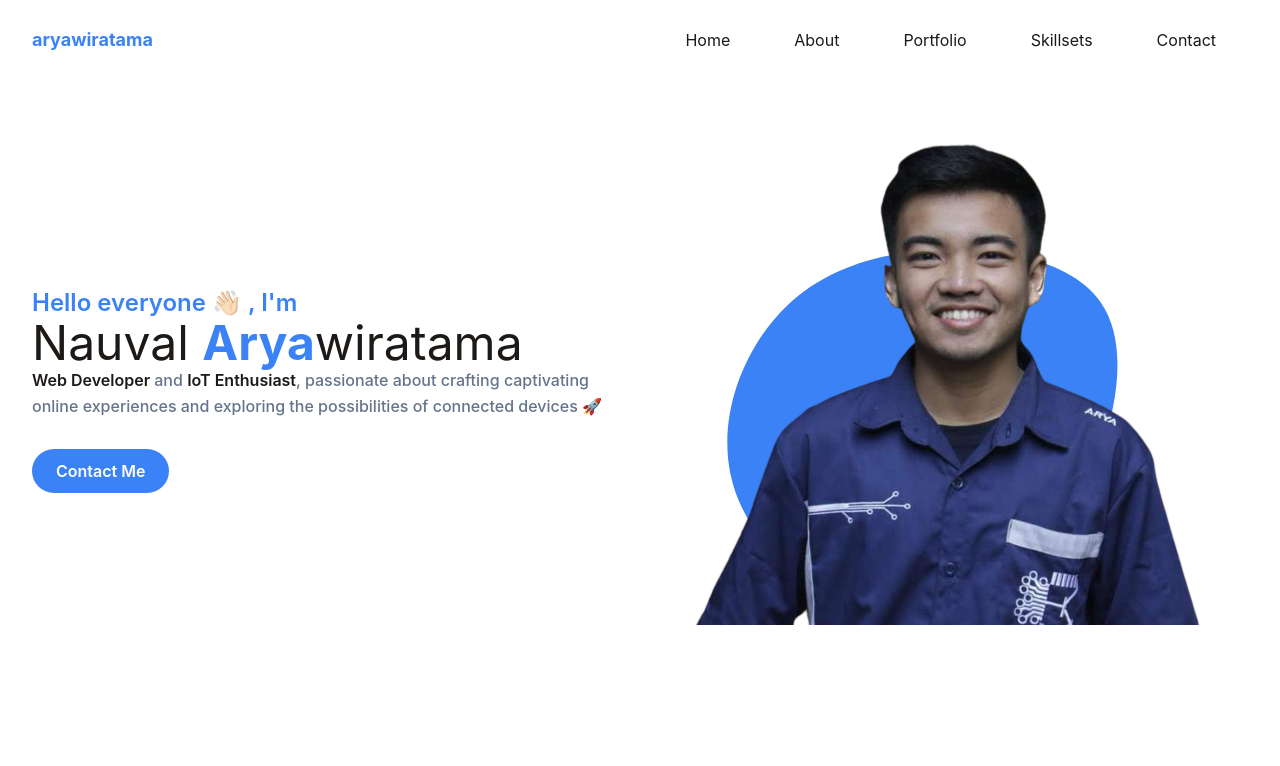
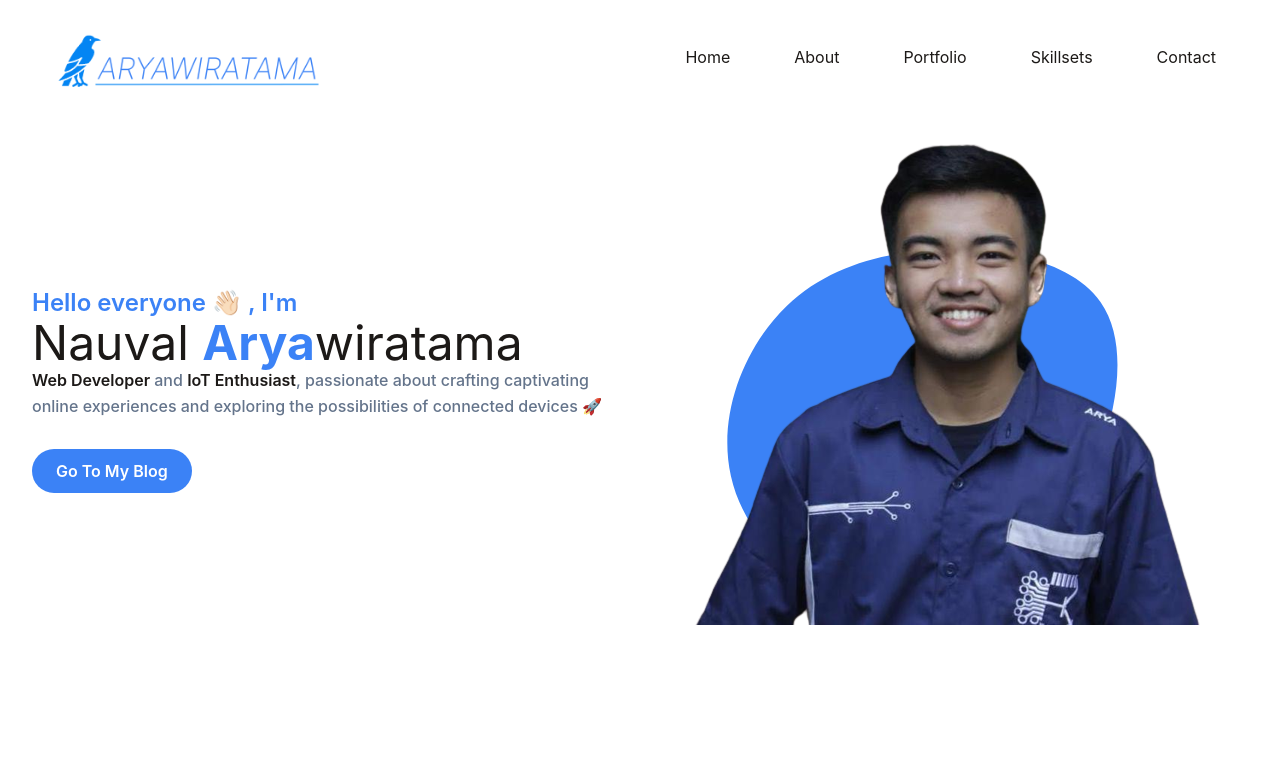
Before and after one commit to aryawiratama18/my-portfolio, a website: page index.html in a window 1280 px wide. Shown: the top 766 px of the page. Drawn offline with Linux system fonts and the light colour scheme.

Commit message:
Add blog redirect & favicon

```diff
--- a/index.html
+++ b/index.html
@@ -5,6 +5,7 @@
     <meta name="viewport" content="width=device-width, initial-scale=1.0">
     <title>Aryawiratama - Portfolio</title>
     <link href="dist/output.css" rel="stylesheet">
+    <link rel="icon" type="image/x-icon" href="dist/img/favicon.ico">
 </head>
 <body>
     <!-- Header Start -->
@@ -12,8 +13,8 @@
         <div class="container">
             <div class="flex items-center justify-between relative">
                 <div class="px-4">
-                    <a href="#home" class="font-bold text-lg text-primary block py-6">
-                        aryawiratama
+                    <a href="#home" class="font-bold text-lg text-primary block py-1">
+                        <img src="dist/img/aryawiratama-logo.png" alt="Logo" class="max-w-xs">
                     </a>
                 </div>
                 <div class="flex items-center px-4">
@@ -54,7 +55,7 @@
                 <div class="w-full self-center px-4 lg:w-1/2">
                     <h1 class="text-base font-semibold text-primary md:text-xl lg:text-2xl">Hello everyone 👋🏻 , I'm <span class="block font-normal text-4xl text-dark lg:text-5xl"> Nauval <span class="font-bold text-primary">Arya</span>wiratama </span> </h1>
                     <p class="font-medium text-secondary mb-10 leading-relaxed"> <span class="text-dark font-semibold">Web Developer</span> and <span class="text-dark font-semibold">IoT Enthusiast</span>, passionate about crafting captivating online experiences and exploring the possibilities of connected devices 🚀</p>
-                    <a href="#contact" class="text-base font-semibold text-white bg-primary py-3 px-6 rounded-full hover:shadow-lg hover:opacity-85 transistion duration-300 ease-in-out">Contact Me</a>
+                    <a href="https://blog.aryawiratama.com" class="text-base font-semibold text-white bg-primary py-3 px-6 rounded-full hover:shadow-lg hover:opacity-85 transistion duration-300 ease-in-out">Go To My Blog</a>
                 </div>
                 <div class="w-full self-end px-4 lg:w-1/2 lg:right-0">
                     <div class="relative mt-10 lg:mt-0">
```
Also changed, not shown: dist/img/aryawiratama-logo.png (added), dist/img/favicon.ico (added), dist/output.css, 2 other files.
